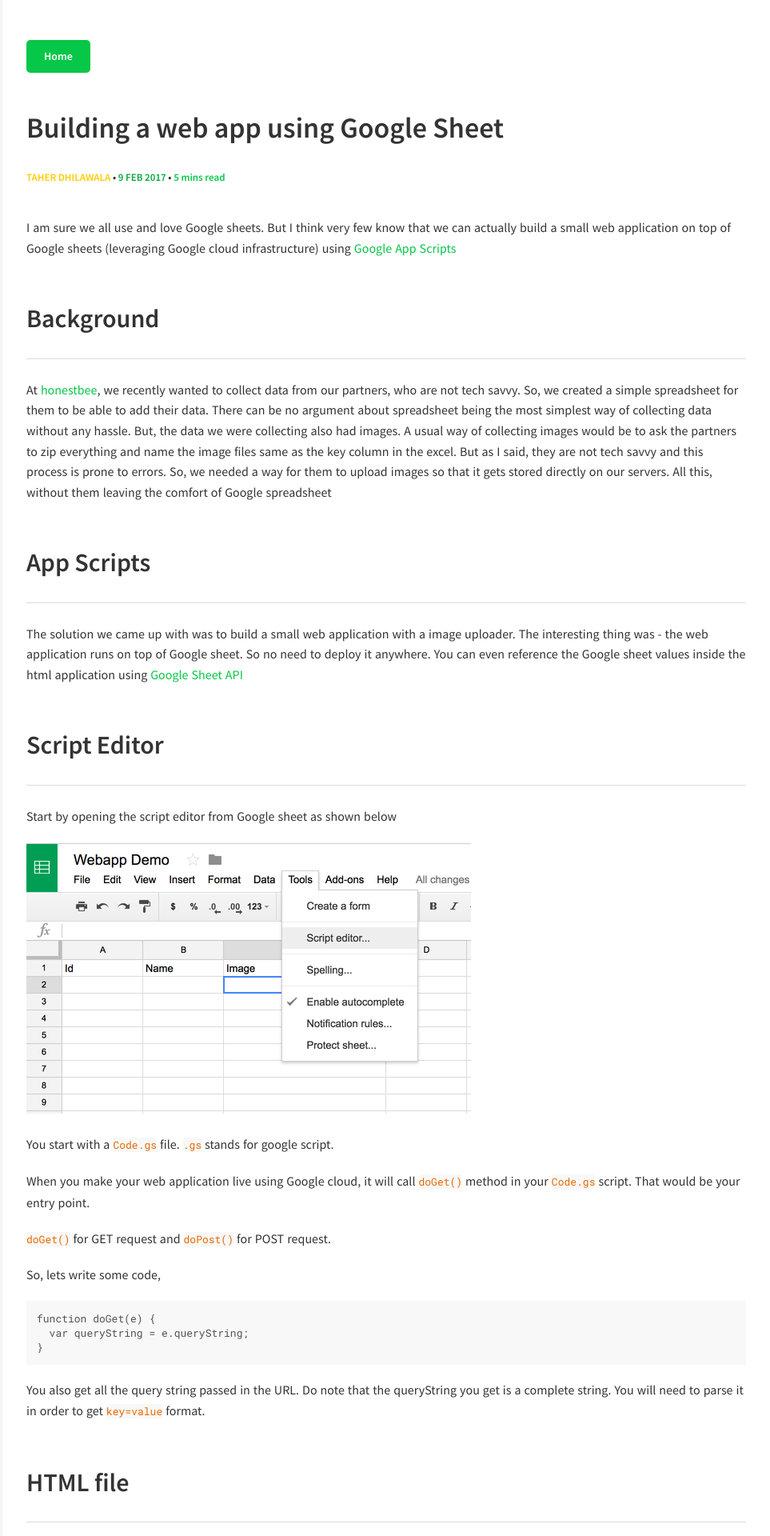
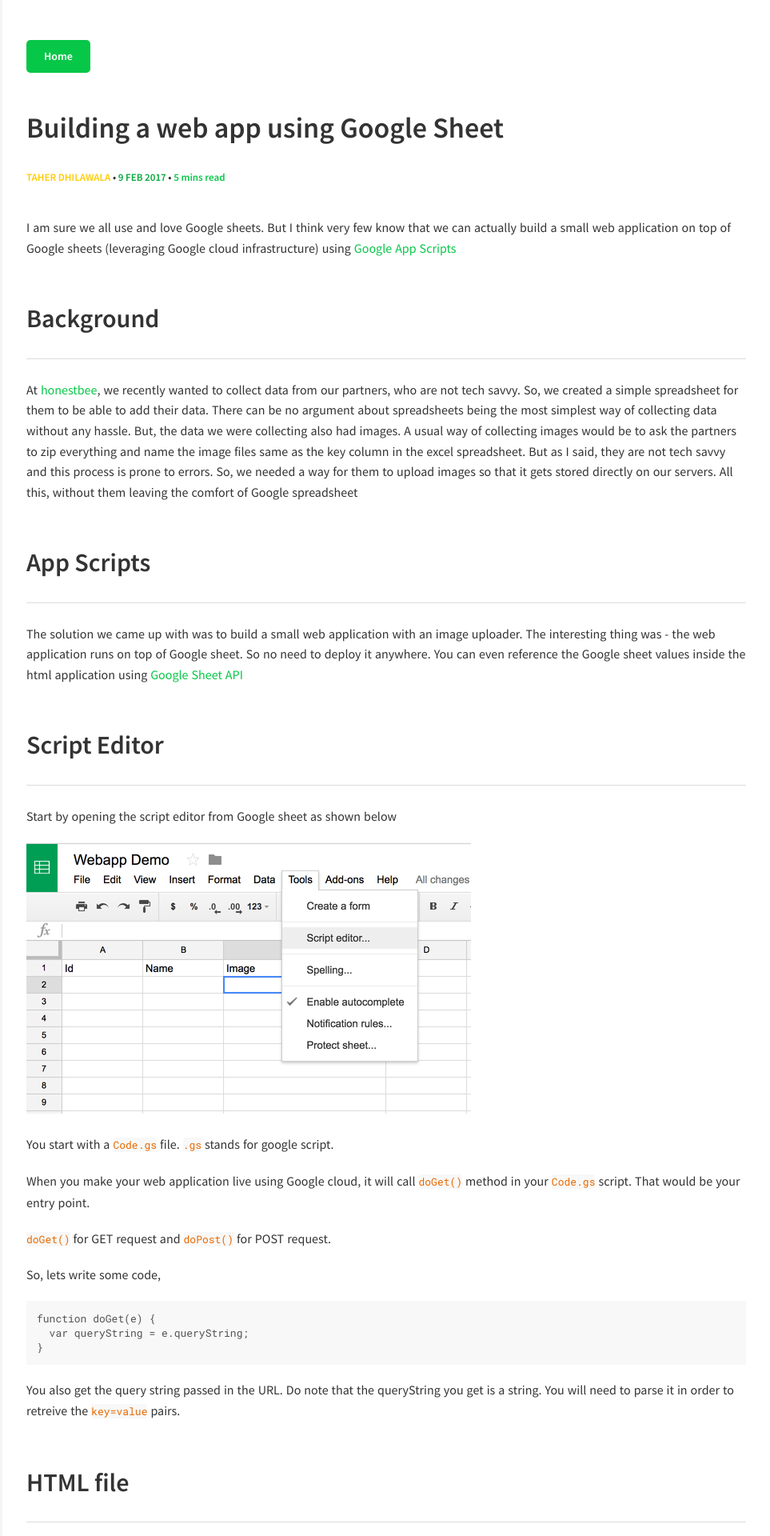
Before and after one commit to honestbee/honestbee.github.io, a Jekyll site: the page built from _posts/2016-02-07-building-web-app-using-google-sheet.md, in a window 1280 px wide. Shown: the top 1920 px of the page at 80% size, without its empty margins (317-1280 px from the left). Built offline with Jekyll 4.4.1, drawn with Linux system fonts in a browser that asks for light colours; some of the changed text lies outside the part shown.

Commit message:
Small corrections

````diff
--- a/_posts/2016-02-07-building-web-app-using-google-sheet.md
+++ b/_posts/2016-02-07-building-web-app-using-google-sheet.md
@@ -12,11 +12,11 @@ I am sure we all use and love Google sheets. But I think very few know that we c
 
 ## Background
 
-At [honestbee](https://honestbee.sg), we recently wanted to collect data from our partners, who are not tech savvy. So, we created a simple spreadsheet for them to be able to add their data. There can be no argument about spreadsheet being the most simplest way of collecting data without any hassle. But, the data we were collecting also had images. A usual way of collecting images would be to ask the partners to zip everything and name the image files same as the key column in the excel. But as I said, they are not tech savvy and this process is prone to errors. So, we needed a way for them to upload images so that it gets stored directly on our servers. All this, without them leaving the comfort of Google spreadsheet
+At [honestbee](https://honestbee.sg), we recently wanted to collect data from our partners, who are not tech savvy. So, we created a simple spreadsheet for them to be able to add their data. There can be no argument about spreadsheets being the most simplest way of collecting data without any hassle. But, the data we were collecting also had images. A usual way of collecting images would be to ask the partners to zip everything and name the image files same as the key column in the excel spreadsheet. But as I said, they are not tech savvy and this process is prone to errors. So, we needed a way for them to upload images so that it gets stored directly on our servers. All this, without them leaving the comfort of Google spreadsheet
 
 ## App Scripts
 
-The solution we came up with was to build a small web application with a image uploader. The interesting thing was - the web application runs on top of Google sheet. So no need to deploy it anywhere. You can even reference the Google sheet values inside the html application using [Google Sheet API](https://developers.google.com/sheets/)
+The solution we came up with was to build a small web application with an image uploader. The interesting thing was - the web application runs on top of Google sheet. So no need to deploy it anywhere. You can even reference the Google sheet values inside the html application using [Google Sheet API](https://developers.google.com/sheets/)
 
 ## Script Editor
 
@@ -37,7 +37,7 @@ function doGet(e) {
   var queryString = e.queryString;
 }
 ```
-You also get all the query string passed in the URL. Do note that the queryString you get is a complete string. You will need to parse it in order to get `key=value` format.
+You also get the query string passed in the URL. Do note that the queryString you get is a string. You will need to parse it in order to retreive the `key=value` pairs.
 
 ## HTML file
 
@@ -51,7 +51,7 @@ var htmlOutput = htmlTemplate.evaluate().setSandboxMode(HtmlService.SandboxMode.
 return htmlOutput;
 ```
 
-What we are doing here is, telling Google that render the given html template in an IFRAME.
+The above snippets tells Google to render the given html template in an IFRAME.
 
 ## The Web application
 
@@ -105,7 +105,7 @@ And my HTML code
 </html>
 ```
 
-The cool part is, you can pass the variables from google script to html file.
+The cool part to highlight above is the fact that we can pass the variables from the google script to html template.
 
 Lets publish it!
 
@@ -156,7 +156,7 @@ if(google && google.script){
 
 ## Summary
 
-Since you can do HTML and Javascript, you have endless possibilities here. With powerful Google sheet API and its integration with Google cloud hosting, you can build a simple HTML web app with Google sheet as your database.
+Since you can do HTML and Javascript, you have endless possibilities here. With powerful Google sheet API and its integration with Google cloud hosting, you can build a simple HTML web app with Google a sheet as your database.
 
 Go try it out :)
 
````
Also changed, not shown: other parts of _posts/2016-02-07-building-web-app-using-google-sheet.md (+2 -2 lines).
